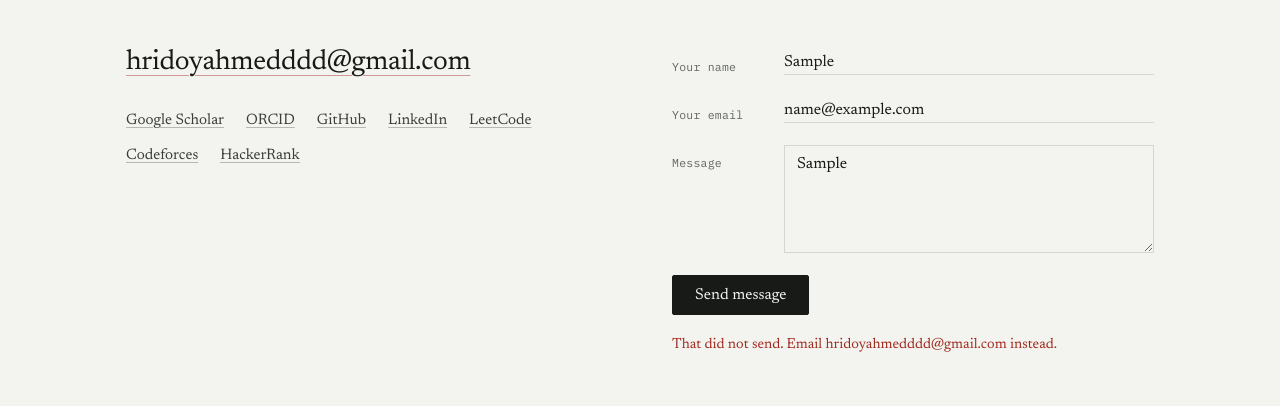
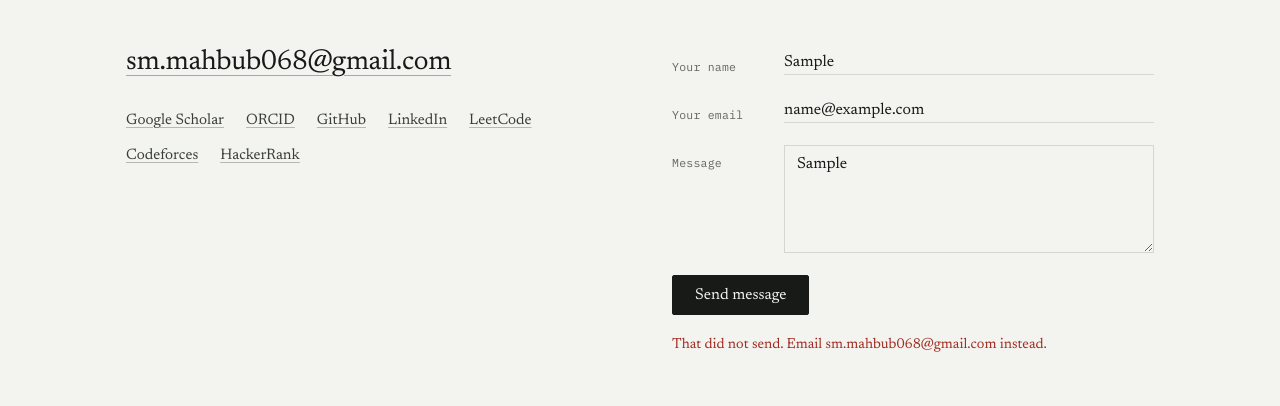
Before and after one commit to hrid0yyy/hrid0yyy.github.io, a plain HTML site: page index.html in a window 1280 px wide. Both pictures are taken after typing "Sample", "name@example.com", "Sample" into the empty fields and a click on the button "Send message". Shown: the part 4835-5241 px from the top of the page. Drawn offline with Linux system fonts and the light colour scheme.

Commit message:
Update contact email to sm.mahbub068@gmail.com
Co-Authored-By: Claude Opus 5.5 <noreply@anthropic.com>

```diff
--- a/index.html
+++ b/index.html
@@ -332,7 +332,7 @@
 
       <div class="contact">
         <div class="contact-direct">
-          <a class="mail" href="mailto:hridoyahmedddd@gmail.com">hridoyahmedddd@gmail.com</a>
+          <a class="mail" href="mailto:sm.mahbub068@gmail.com">sm.mahbub068@gmail.com</a>
           <ul class="socials">
             <li><a href="https://scholar.google.com/citations?user=9v4JzRoAAAAJ&amp;hl=en" target="_blank" rel="noopener">Google Scholar</a></li>
             <li><a href="https://orcid.org/0009-0000-5961-745X" target="_blank" rel="noopener">ORCID</a></li>
--- a/script.js
+++ b/script.js
@@ -238,7 +238,7 @@ document.addEventListener('DOMContentLoaded', function () {
       setStatus('Sent. I will reply to the address you gave.', 'ok');
     } catch (error) {
       console.error(error);
-      setStatus('That did not send. Email hridoyahmedddd@gmail.com instead.', 'error');
+      setStatus('That did not send. Email sm.mahbub068@gmail.com instead.', 'error');
     } finally {
       submit.textContent = original;
       submit.disabled = false;
```
